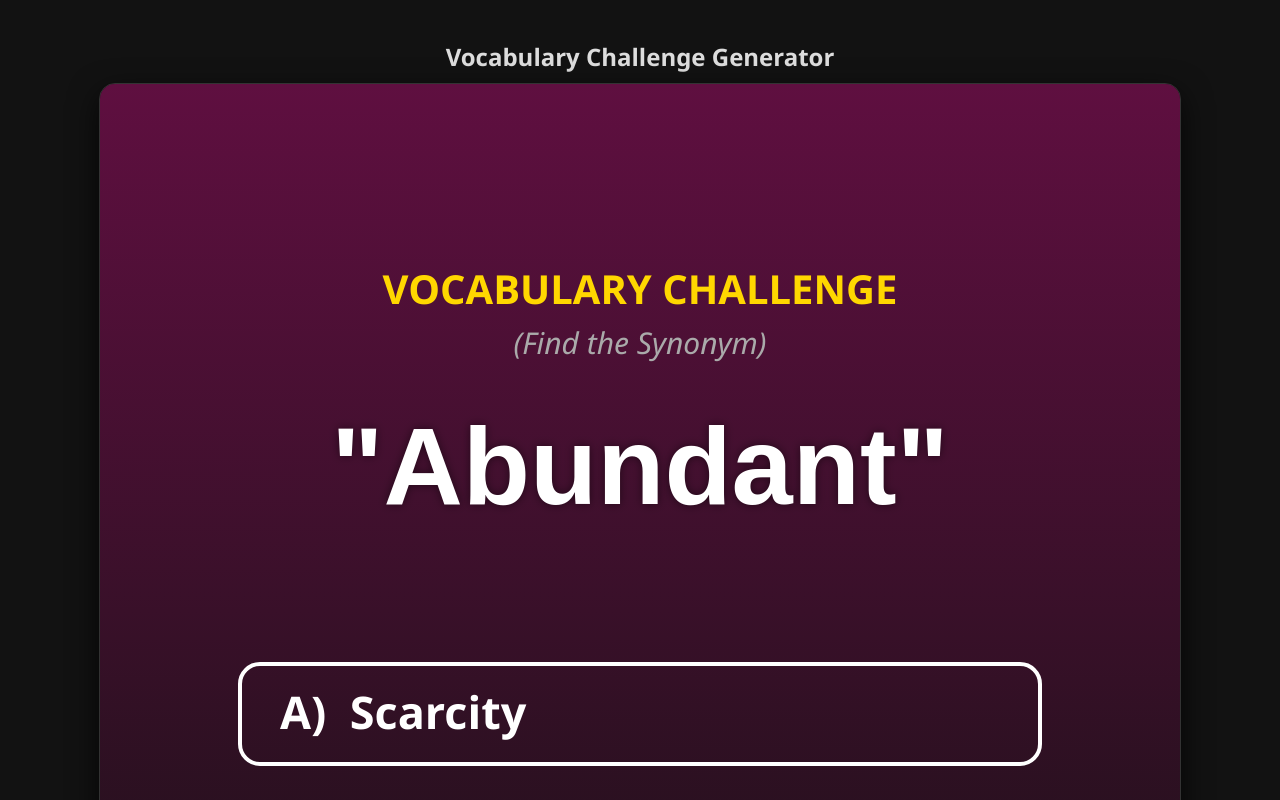
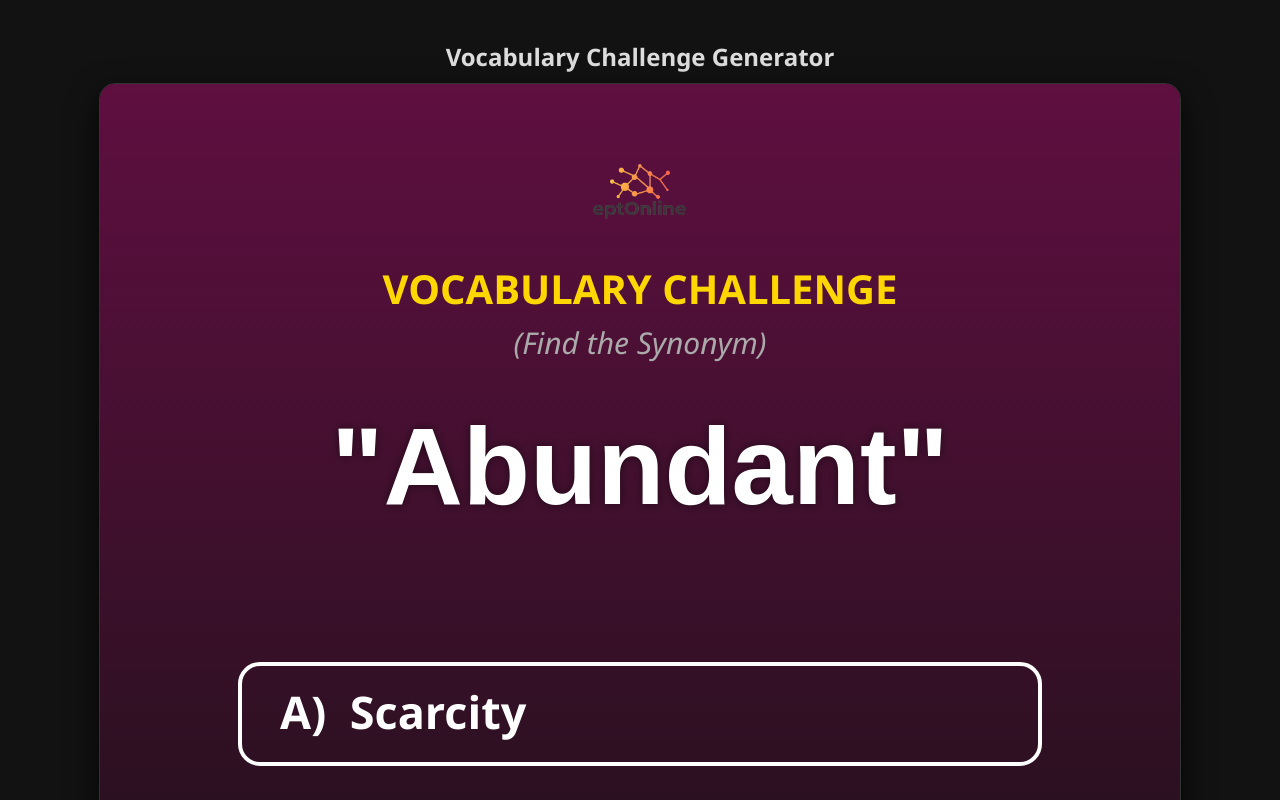
Before and after one commit to zetx2024/epttool, a plain HTML site: page index.html in a window 1280 px wide. Shown: the top 800 px of the page. Drawn offline with Linux system fonts and the light colour scheme.

Commit message:
Update index.html

```diff
--- a/index.html
+++ b/index.html
@@ -89,7 +89,7 @@
     const ctx = canvas.getContext("2d");
 
     // --- ASSETS ---
-    const logoUrl = "https://eptonline.org/img/favicon.png";
+    const logoUrl = "https://zetx2024.github.io/epttool/logo.png";
     const fbLogo = "https://upload.wikimedia.org/wikipedia/commons/1/16/Facebook-icon-1.png";
     // Using a generic placeholder for Insta to prevent load errors if the wiki link breaks
     // You can replace this with your specific uploaded icon
```
